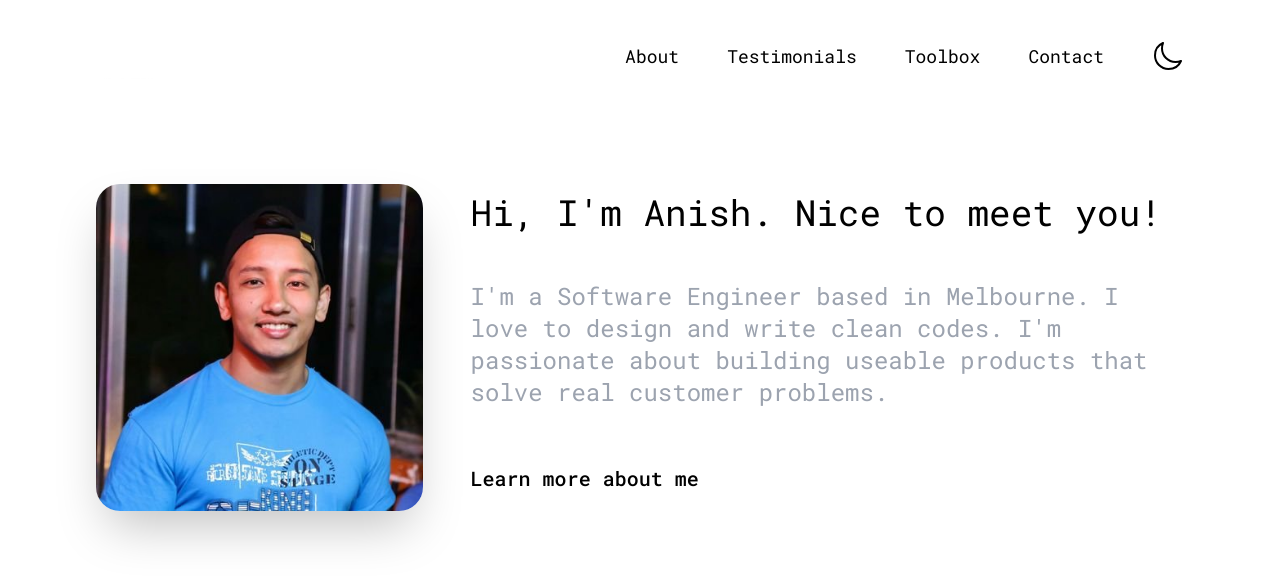
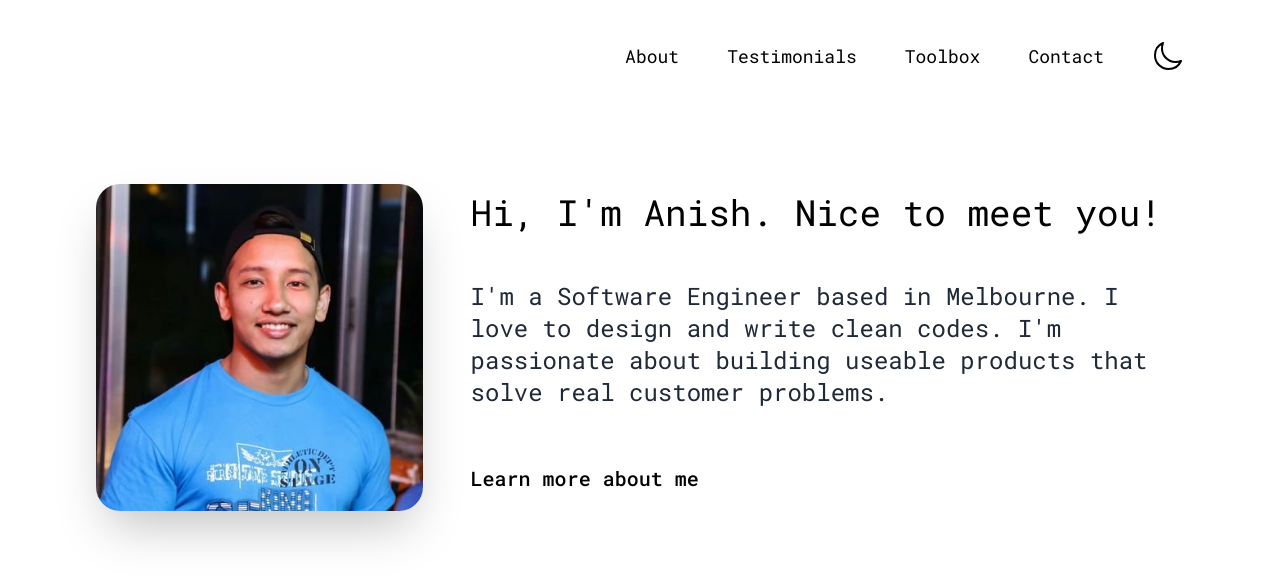
Before and after one commit to ooanishoo/ooanishoo, a Next.js app: page / in a window 1280 px wide. Shown: the top 584 px of the page. Built offline with nearby package versions, Linux system fonts and the light colour scheme.

Commit message:
style: update styling for nav and some colors

```diff
--- a/src/app/components/Nav.tsx
+++ b/src/app/components/Nav.tsx
@@ -45,7 +45,10 @@ export const Nav = () => {
 
       <ul className="flex justify-end flex-auto  gap-12 px-6 items-center text-lg">
         {NAVIGATIONS.map((nav, _index) => (
-          <li key={_index}>
+          <li
+            key={_index}
+            className="hover:underline transition ease-in-out delay-550 hover:scale-110 duration-500"
+          >
             <Link href={nav.link}>{nav.title}</Link>
           </li>
         ))}
--- a/src/app/page.tsx
+++ b/src/app/page.tsx
@@ -16,7 +16,7 @@ export default function Home() {
       </div>
       <div className="flex-auto">
         <h2 className="text-4xl pt-2">{`Hi, I'm Anish. Nice to meet you!`}</h2>
-        <p className="text-2xl text-gray-400 dark:text-slate-500 mt-12">
+        <p className="text-2xl text-gray-800 dark:text-slate-200 mt-12">
           {`I'm a Software Engineer based in Melbourne. I love to design and write clean codes. I'm passionate about building useable products that solve real customer problems.`}
         </p>
         <div className="font-medium text-xl mt-12 py-2 hover:animate-pulse">
```
